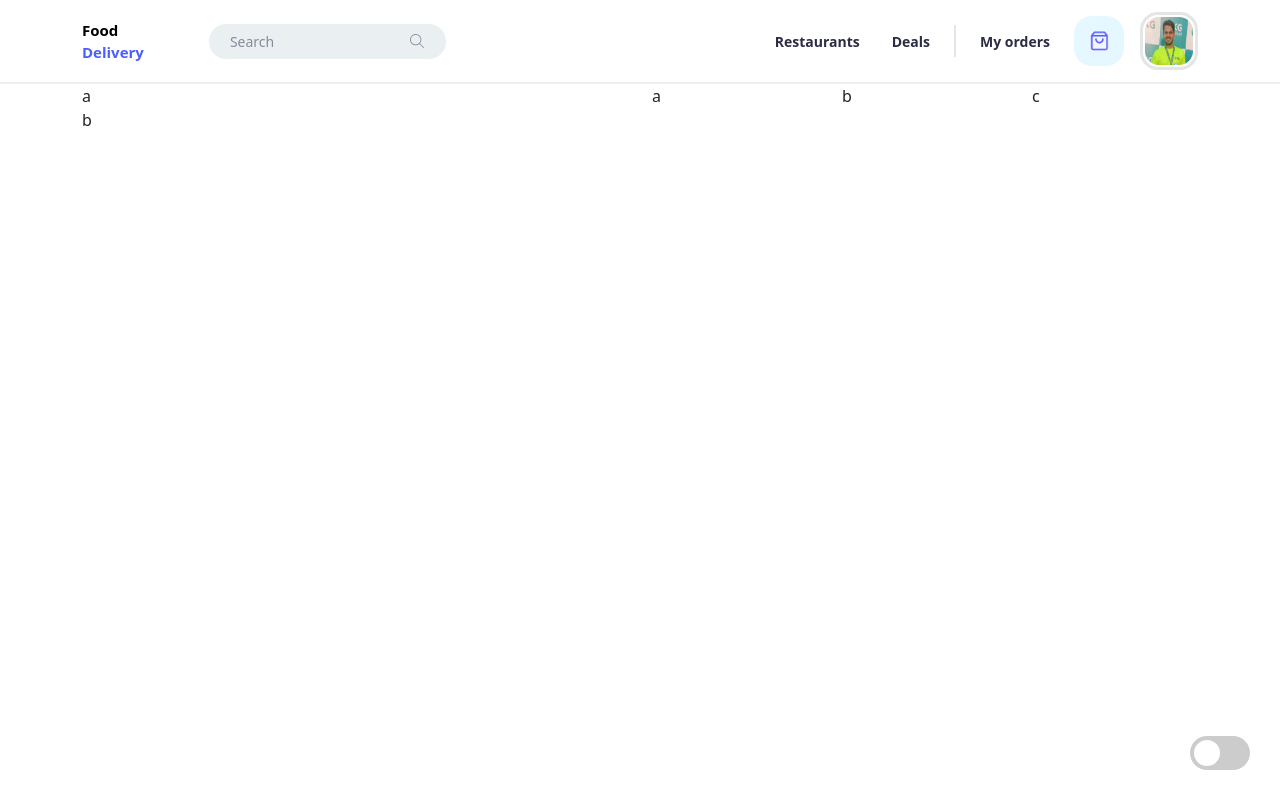
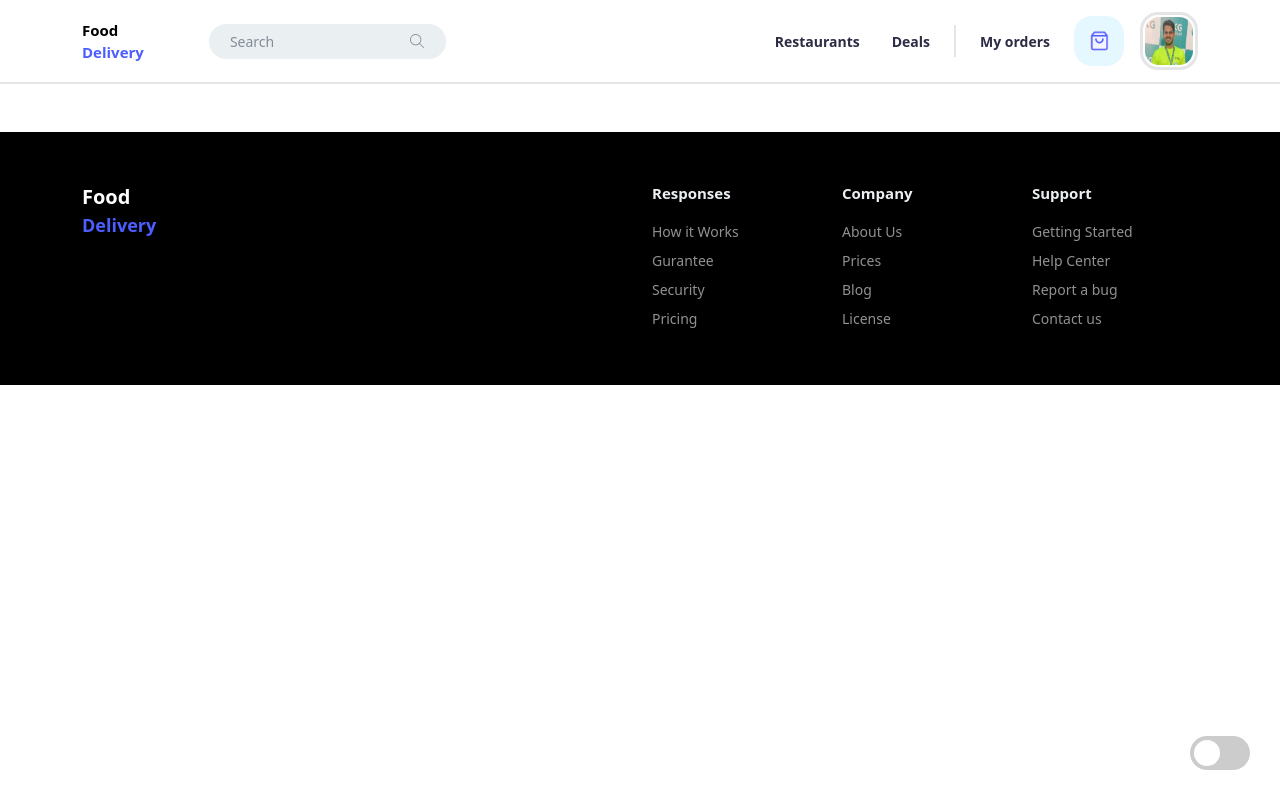
Before and after one commit to sumant1512/orderus, an Angular app: page / in a window 1280 px wide. Built offline with nearby package versions, Linux system fonts and the light colour scheme.

Commit message:
footer theme added

```diff
--- a/src/app/scss/_dark.scss
+++ b/src/app/scss/_dark.scss
@@ -1,6 +1,8 @@
 @import "variables";
 
 .dark-theme {
+  --app-first-name: #{$white};
+  --app-last-name: #{$blue-1};
   --navbar-bg: #{$dark-navbar-bg};
   --navbar-separator: #{$gray-15};
   --navbar-link: #{$white-1};
@@ -12,6 +14,11 @@
   --navbar-cart-bg: #{$black-15};
   --navbar-user-img-border: #{$gray-15};
   --navbar-mobile-hamberger: #{$white-15};
-  --app-first-name: #{$white};
-  --app-last-name: #{$blue-1};
+
+  --footer-bg: #{$light-navbar-bg};
+  --footer-app-first-name: #{$black};
+  --footer-app-last-name: #{$blue-1};
+  --footer-header-color: #{$black-15};
+  --footer-url-color: #{$gray-15};
+  --footer-separator: #{$gray-2};
 }
--- a/src/app/scss/_light.scss
+++ b/src/app/scss/_light.scss
@@ -1,6 +1,8 @@
 @import "variables";
 
 :root {
+  --app-first-name: #{$black};
+  --app-last-name: #{$blue-1};
   --navbar-bg: #{$light-navbar-bg};
   --navbar-separator: #{$gray-2};
   --navbar-link: #{$black-1};
@@ -12,6 +14,11 @@
   --navbar-cart-bg: #{$white-14};
   --navbar-user-img-border: #{$gray-2};
   --navbar-mobile-hamberger: #{$black-15};
-  --app-first-name: #{$black};
-  --app-last-name: #{$blue-1};
+
+  --footer-bg: #{$dark-navbar-bg};
+  --footer-app-first-name: #{$white};
+  --footer-app-last-name: #{$blue-1};
+  --footer-header-color: #{$white-15};
+  --footer-url-color: #{$gray-13};
+  --footer-separator: #{$dark-navbar-bg};
 }
--- a/src/app/scss/_variables.scss
+++ b/src/app/scss/_variables.scss
@@ -27,6 +27,7 @@ $blue-1: hsl(234, 100%, 65%);
 $gray-0: hsl(228, 16%, 94%);
 $gray-1: hsl(228, 16%, 94%);
 $gray-2: hsl(228, 6%, 90%);
+$gray-13: hsl(0, 0%, 57%);
 $gray-14: hsl(0, 0%, 41%);
 $gray-15: hsl(0, 0%, 31%);
 
--- a/src/app/shared/footer/footer.component.html
+++ b/src/app/shared/footer/footer.component.html
@@ -1,17 +1,34 @@
+<div class="footer-container mt-5">
   <div class="container">
-  <div class="row">
+    <div class="row py-5">
       <div class="col-12 col-lg-6">
         <div class="row">
-        <div class="col-12 col-md-6 col-lg-12">a</div>
-        <div class="col-12 col-md-6 col-lg-12">b</div>
+          <div class="col-12 col-md-6 col-lg-12">
+            <div class="fw-bold mb-0 app-first-name">Food</div>
+          </div>
+          <div class="col-12 col-md-6 col-lg-12">
+            <div class="fw-bold app-last-name">Delivery</div>
+          </div>
         </div>
       </div>
       <div class="col-12 col-lg-6">
         <div class="row">
-        <div class="col-12 col-md-4">a</div>
-        <div class="col-12 col-md-4">b</div>
-        <div class="col-12 col-md-4">c</div>
+          <div
+            *ngFor="let urlList of footerUrlList"
+            class="fw-bold footer-header col-12 col-md-4"
+          >
+            <div class="mb-3">
+              {{ urlList.headerName }}
+            </div>
+            <div
+              *ngFor="let url of urlList.urlList"
+              class="fw-normal footer-url mb-2"
+            >
+              {{ url.name }}
             </div>
           </div>
         </div>
       </div>
+    </div>
+  </div>
+</div>
--- a/src/app/shared/footer/footer.component.scss
+++ b/src/app/shared/footer/footer.component.scss
@@ -0,0 +1,24 @@
+.footer-container {
+  background-color: var(--footer-bg);
+  border-top: 2px solid var(--footer-separator);
+
+  .app-first-name {
+    color: var(--footer-app-first-name);
+    font-size: 20px;
+  }
+
+  .app-last-name {
+    color: var(--footer-app-last-name);
+    font-size: 18px;
+  }
+
+  .footer-header {
+    color: var(--footer-header-color);
+    font-size: 15px;
+
+    .footer-url {
+      font-size: 14px;
+      color: var(--footer-url-color);
+    }
+  }
+}
--- a/src/app/shared/footer/footer.component.ts
+++ b/src/app/shared/footer/footer.component.ts
@@ -1,10 +1,39 @@
 import { Component } from '@angular/core';
+import { IFooterUrlList } from '../interfaces/footer-url-list.interface';
 
 @Component({
   selector: 'app-footer',
   templateUrl: './footer.component.html',
-  styleUrls: ['./footer.component.scss']
+  styleUrls: ['./footer.component.scss'],
 })
 export class FooterComponent {
-
+  footerUrlList: Array<IFooterUrlList> = [
+    {
+      headerName: 'Responses',
+      urlList: [
+        { name: 'How it Works', url: '' },
+        { name: 'Gurantee', url: '' },
+        { name: 'Security', url: '' },
+        { name: 'Pricing', url: '' },
+      ],
+    },
+    {
+      headerName: 'Company',
+      urlList: [
+        { name: 'About Us', url: '' },
+        { name: 'Prices', url: '' },
+        { name: 'Blog', url: '' },
+        { name: 'License', url: '' },
+      ],
+    },
+    {
+      headerName: 'Support',
+      urlList: [
+        { name: 'Getting Started', url: '' },
+        { name: 'Help Center', url: '' },
+        { name: 'Report a bug', url: '' },
+        { name: 'Contact us', url: '' },
+      ],
+    },
+  ];
 }
--- a/src/app/shared/header/header.component.scss
+++ b/src/app/shared/header/header.component.scss
@@ -2,7 +2,7 @@
 
 .header-container {
   background-color: var(--navbar-bg);
-  border-bottom: 2px solid #edeef1;
+  border-bottom: 2px solid var(--navbar-separator);
 
   .container {
     padding: 12px 0;
```
Also changed, not shown: src/app/shared/interfaces/footer-url-list.interface.ts (added, +9 -0 lines). Lines whose indentation alone changed are shown as unchanged.
